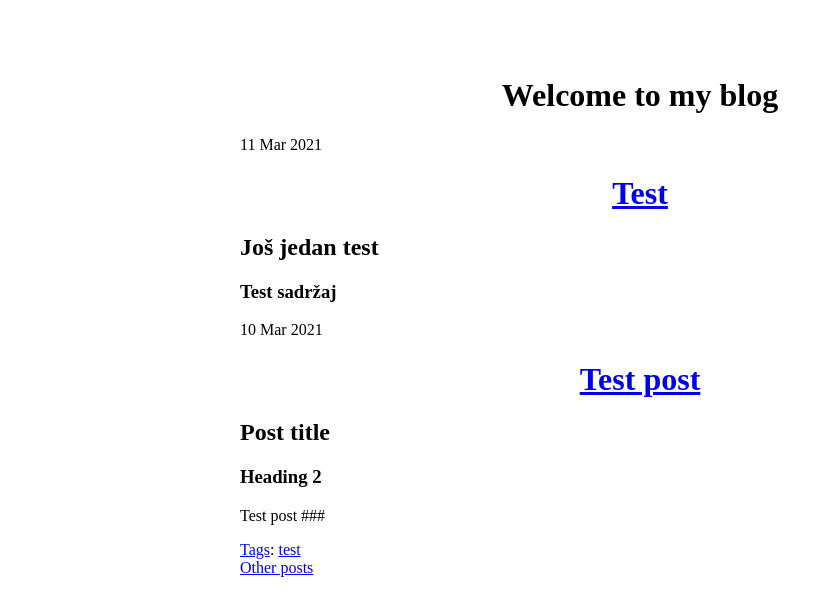
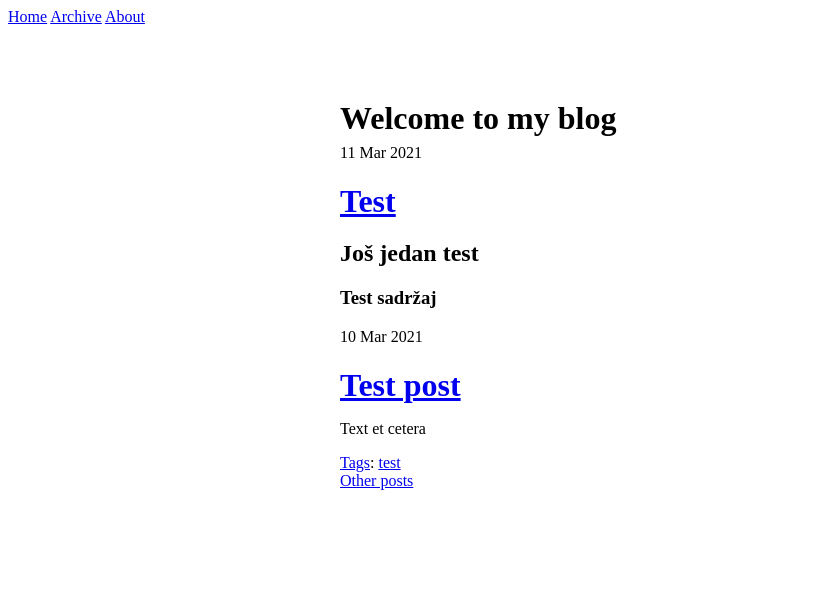
Before and after one commit to donsale/donsale.github.io, a plain HTML site: page index.html in a window 1280 px wide. Shown: the whole page, without its empty margins (0-833 px from the left). Drawn offline with Linux system fonts and the light colour scheme.

Commit message:
new style

```diff
--- a/index.html
+++ b/index.html
@@ -12,37 +12,29 @@
 <link href= "static/style.css" rel="stylesheet" type="text/css" />
 <link rel="icon" href="static/favicon.ico"></head>
 <body>
-<div id="preamble" class="status"></div>
+<div id="preamble" class="status"><div class="header-bar">
+<a href="index.html">Home</a>
+<a href="archive.html">Archive</a>
+<a href="#">About</a>
+ </div></div>
 <div id="content">
 <h1> Welcome to my blog </h1>
 
 <div class="post-date">11 Mar 2021</div><h1 class="post-title"><a href="https://donsale.github.io/2021-03-11-test.html">Test</a></h1>
 
-<div id="outline-container-org32fbb80" class="outline-2">
-<h2 id="org32fbb80">Još jedan test</h2>
-<div class="outline-text-2" id="text-org32fbb80">
+<div id="outline-container-org9293edb" class="outline-2">
+<h2 id="org9293edb">Još jedan test</h2>
+<div class="outline-text-2" id="text-org9293edb">
 </div>
-<div id="outline-container-orgf196487" class="outline-3">
-<h3 id="orgf196487">Test sadržaj</h3>
+<div id="outline-container-org2fc6f7e" class="outline-3">
+<h3 id="org2fc6f7e">Test sadržaj</h3>
 </div>
 </div>
 <div class="taglist"></div>
 <div class="post-date">10 Mar 2021</div><h1 class="post-title"><a href="https://donsale.github.io/2021-03-10-test-post.html">Test post</a></h1>
-
-<div id="outline-container-org929a294" class="outline-2">
-<h2 id="org929a294">Post title</h2>
-<div class="outline-text-2" id="text-org929a294">
-</div>
-<div id="outline-container-orga36851a" class="outline-3">
-<h3 id="orga36851a">Heading 2</h3>
-<div class="outline-text-3" id="text-orga36851a">
 <p>
-Test post
-###
+Text et cetera
 </p>
-</div>
-</div>
-</div>
 <div class="taglist"><a href="https://donsale.github.io/tags.html">Tags</a>: <a href="https://donsale.github.io/tag-test.html">test</a> </div><div id="archive">
 <a href="https://donsale.github.io/archive.html">Other posts</a>
 </div>
--- a/static/style.css
+++ b/static/style.css
@@ -1,12 +1,12 @@
 h1 {
-    text-align: center;
-    margin-bototm: .2em;
+    #text-align: center;
+    margin-bottom: .2em;
 }
 
 #content {
     background: #fff;
     padding-top: 3em;
-    max-width: 800px;
+    max-width: 600px;
     position: relative;
     margin: 5px auto;
     padding-left: 10px;
```
Also changed, not shown: 2021-03-10-test-post.html (+1 -13 lines), 2021-03-11-test.html (+5 -5 lines), archive.html (+5 -1 lines), rss.xml (+7 -19 lines), tag-test.html (+6 -14 lines), tags.html (+5 -1 lines).
